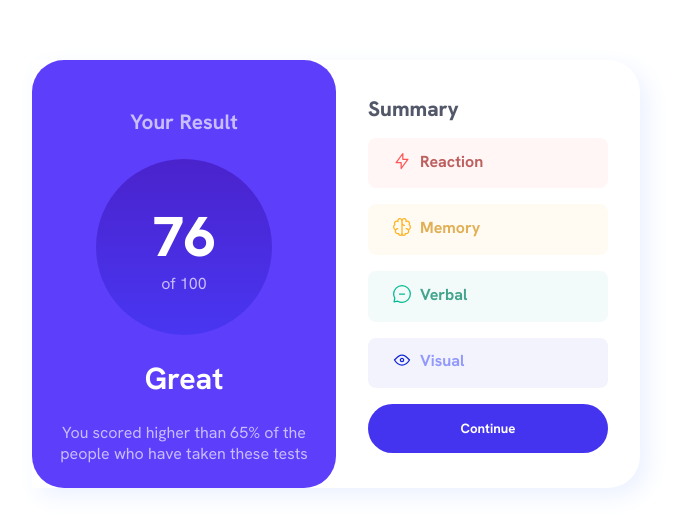
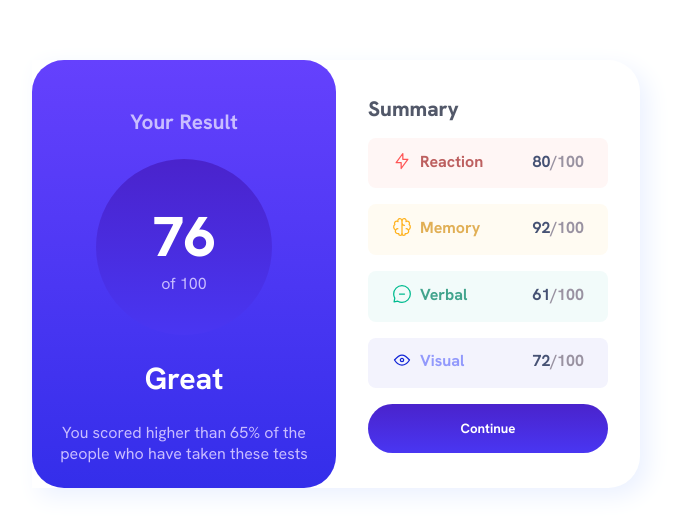
Before and after one commit to shrabanchakma/results-summary-component-main, a plain HTML site: page index.html in a window 1280 px wide. Shown: the part 126-656 px from the top of the page, without its empty margins (304-979 px from the left). Drawn offline with Linux system fonts and the light colour scheme.

Commit message:
fixed score issue

```diff
--- a/index.css
+++ b/index.css
@@ -21,7 +21,7 @@ body {
 }
 
 .resultContainer {
-  background-color: #5d3efb;
+  background-image: linear-gradient(to bottom, #6541fd, #342eea);
   display: flex;
   flex-direction: column;
   align-items: center;
@@ -145,12 +145,12 @@ button {
   border: none;
   border-radius: 10rem;
   color: #fff;
-  background-color: #4434ef;
+  background-image: linear-gradient(180deg, #4a23cc, #4936f2);
   cursor: pointer;
 }
 
 button:active {
-  background-color: #303b59;
+  background-image: linear-gradient(180deg, #323b58, #323b58);
 }
 
 @media (max-width: 600px) {
@@ -167,6 +167,7 @@ button:active {
   .result {
     width: 9rem;
     height: 9rem;
+    margin: 1rem 0;
   }
   .resultContainer h3 {
     padding: 0.4rem 0;
--- a/index.js
+++ b/index.js
@@ -32,7 +32,9 @@ async function addSkills() {
       const score = document.createElement("span");
       score.classList.add("score");
       score.textContent = skill.score;
-      score.insertAdjacentHTML("beforeend", "/100");
+      skillScore.appendChild(score);
+      const topScore = document.createTextNode("/100");
+      skillScore.appendChild(topScore);
 
       //   appending skillLeft and skillScore to the skill(list) element;
       const skillElement = document.createElement("li");
```
